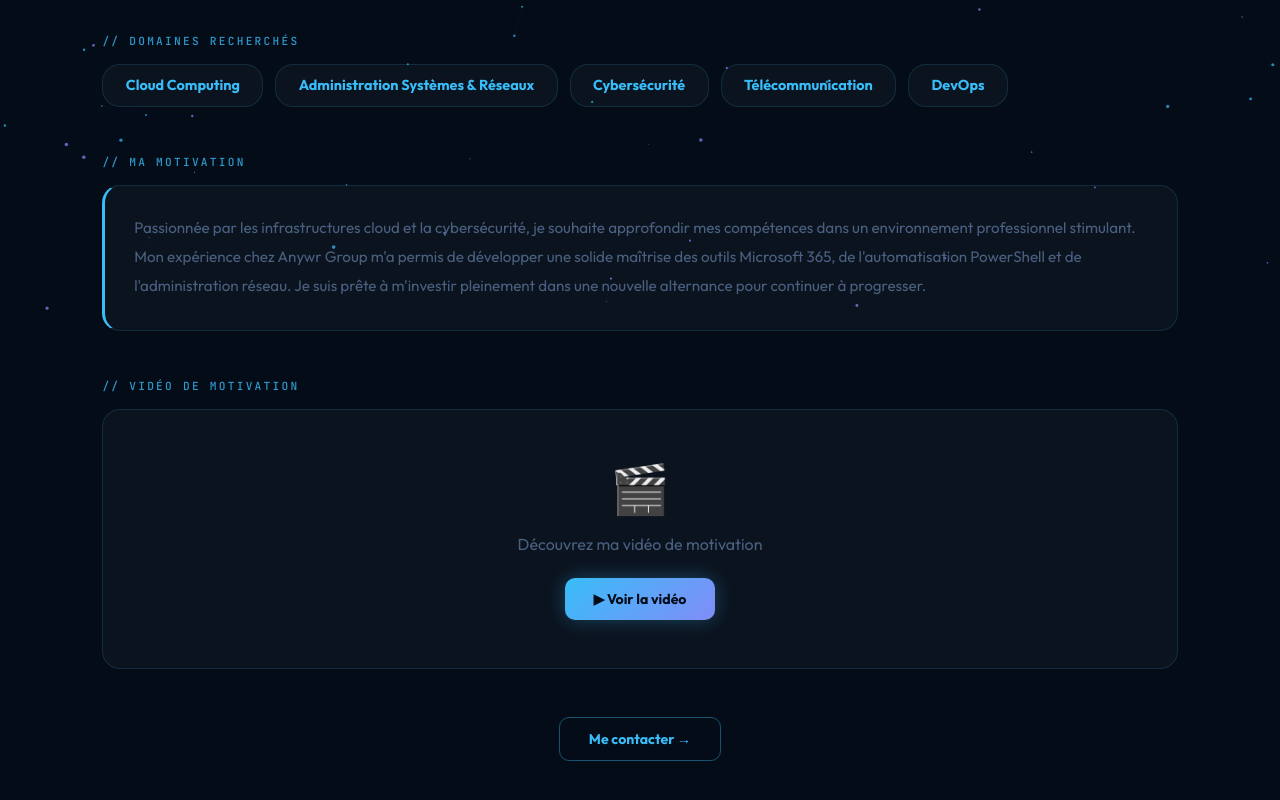
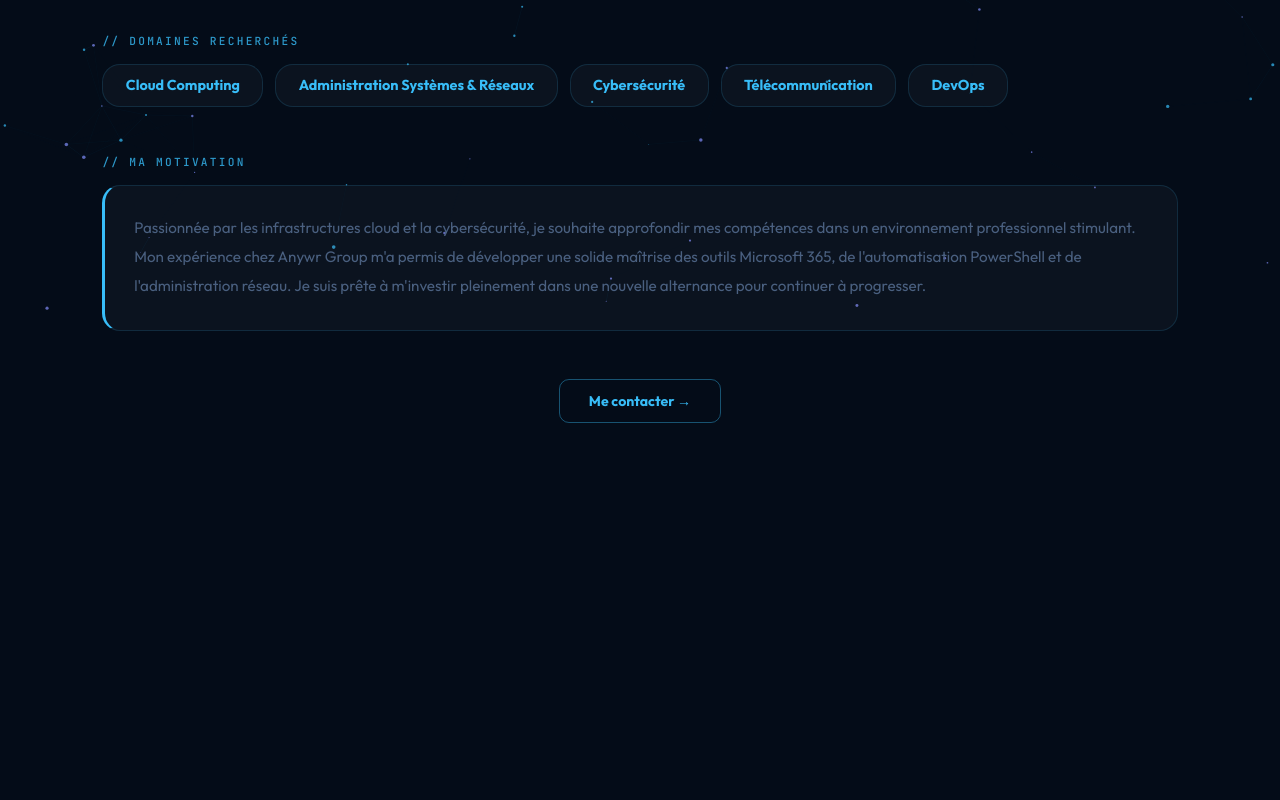
Before and after one commit to Soamitsiky/soa-razakamboly-portfolio.github.io, a React (Create React App) app: page /#/alternance in a window 1280 px wide. Shown: the part 488-1288 px from the top of the page. After the commit the page ends 991 px from the top, so only its background shows below. Built offline with nearby package versions, Linux system fonts and the light colour scheme.

Commit message:
Simplify Home page - keep hero only

```diff
--- a/src/pages/About.jsx
+++ b/src/pages/About.jsx
@@ -26,7 +26,7 @@ export default function About() {
           <p style={{ color: "var(--muted)", lineHeight: 1.9, fontSize: "1rem", marginBottom: "1.5rem" }}>
           </p>
           <p style={{ color: "var(--muted)", lineHeight: 1.9, fontSize: "1.5rem", marginBottom: "2rem" }}>
-            <strong style={{ color: "var(--white)" }}>Etudiante en BUT Réseaux & Systèmes à l'IUT de Villeneuve-d'Ascq</strong>
+            <strong style={{ color: "var(--white)" }}>Étudiante en 3ème année de BUT Réseaux & Systèmes </strong>à l'IUT de Villeneuve-d'Ascq
           </p>
 
           {/* Infos rapides */}
--- a/src/pages/Alternance.jsx
+++ b/src/pages/Alternance.jsx
@@ -52,18 +52,6 @@ export default function Alternance() {
         </div>
       </div>
 
-      {/* Vidéo */}
-      <div className="reveal" style={{ marginBottom: "3rem" }}>
-        <div className="page-label" style={{ marginBottom: "1rem" }}>// Vidéo de motivation</div>
-        <div className="card" style={{ textAlign: "center", padding: "3rem" }}>
-          <div style={{ fontSize: "3rem", marginBottom: "1rem" }}>🎬</div>
-          <p style={{ color: "var(--muted)", marginBottom: "1.5rem" }}>Découvrez ma vidéo de motivation</p>
-          <a href={alternance.videoMotivation} target="_blank" rel="noreferrer" className="btn btn-primary">
-            ▶ Voir la vidéo
-          </a>
-        </div>
-      </div>
-
       {/* CTA */}
       <div className="reveal" style={{ textAlign: "center" }}>
         <Link to="/contact" className="btn btn-outline">Me contacter →</Link>
--- a/src/pages/Home.jsx
+++ b/src/pages/Home.jsx
@@ -70,14 +70,13 @@ export default function Home() {
           </p>
 
           <div style={{ display: "flex", gap: "0.75rem", flexWrap: "wrap", marginBottom: "2.5rem", animation: "fadeUp 0.7s 0.5s both" }}>
-            {["Cloud", "DevOps", "Réseaux", "Cybersécurité"].map(t => (
+            {["Cloud", "Réseaux", "Systèmes", "Cybersécurité"].map(t => (
               <span key={t} className="tag">{t}</span>
             ))}
           </div>
 
           <div style={{ display: "flex", gap: "1rem", flexWrap: "wrap", animation: "fadeUp 0.7s 0.6s both" }}>
             <Link to="/cv" className="btn btn-primary"> Voir mon CV →</Link>
-            <Link to="/projects" className="btn btn-outline">Voir mes projets</Link>
           </div>
 
           {/* Stats */}
```
